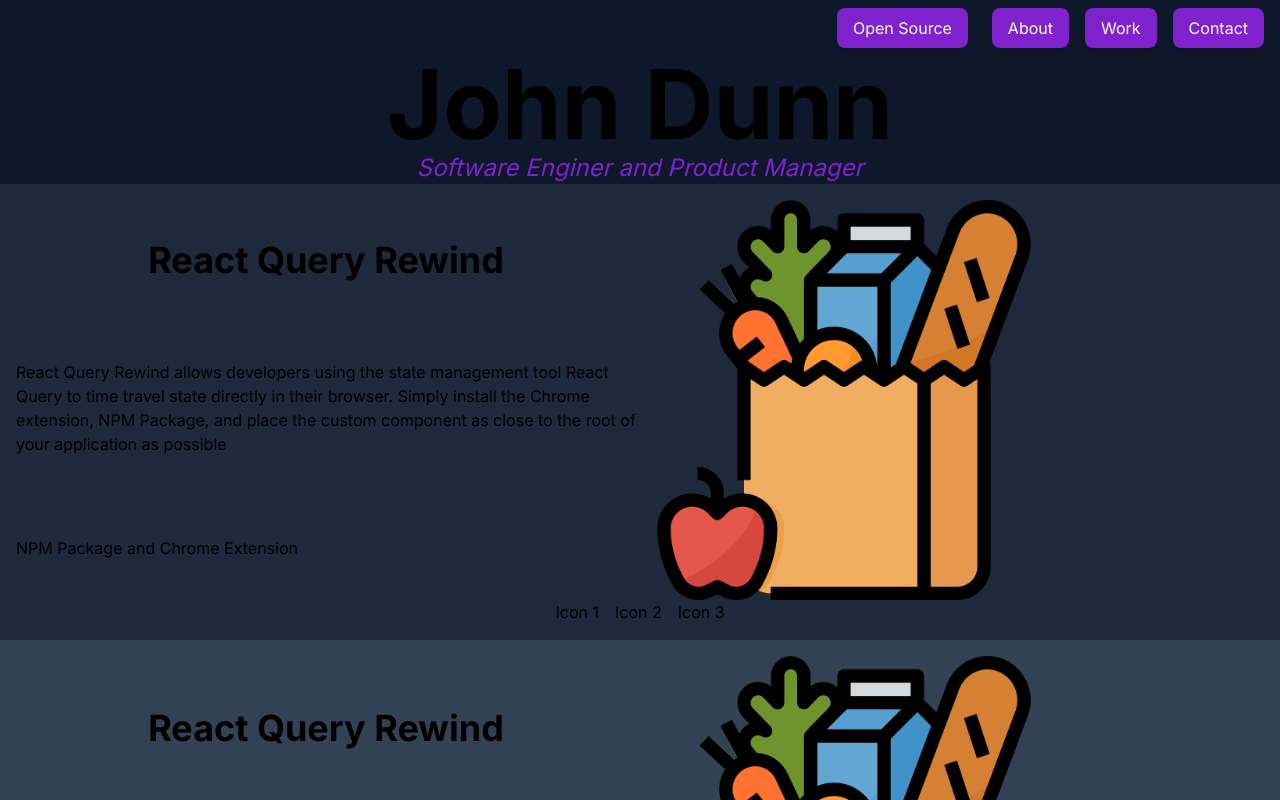
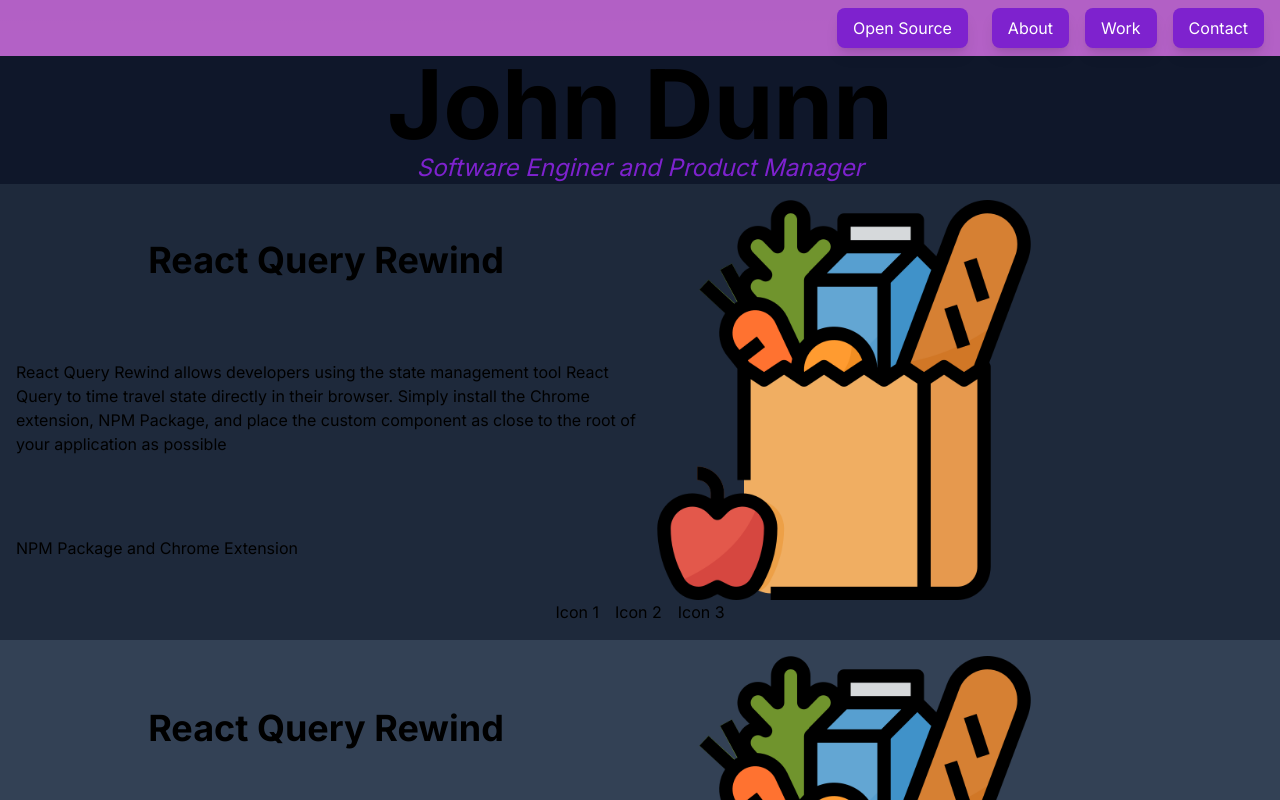
Before and after one commit to johnwdunn20/personal-website, a Next.js app: page / in a window 1280 px wide. Shown: the top 800 px of the page. Built offline with nearby package versions, Linux system fonts and the light colour scheme.

Commit message:
nav bar color

```diff
--- a/src/app/layout.tsx
+++ b/src/app/layout.tsx
@@ -17,7 +17,7 @@ export default function RootLayout({
 }>) {
   return (
     <html lang="en">
-      <body className={inter.className}>
+      <body className={`${inter.className}  bg-slate-900`}>
         <Nav />
         {children}
       </body>
--- a/src/components/Nav.tsx
+++ b/src/components/Nav.tsx
@@ -1,9 +1,21 @@
+'use client';
+
 import React from "react";
 
 const Nav = () => {
+  // Navigation bar should dissapear when scrolling down and reappear when scrolling up
+  // ** Needs to be transition
+  const [prevScrollPos, setPrevScrollPos] = React.useState(0);
+  const [visible, setVisible] = React.useState(true);
+  window.onscroll = () => {
+    const currentScrollPos = window.scrollY;
+    setVisible(prevScrollPos > currentScrollPos);
+    setPrevScrollPos(currentScrollPos);
+  }
+
   return (
-    <nav className="p-2 text-white bg-slate-900 sticky z-10">
-      <ul className="flex justify-end w-full">
+    <nav className={`p-2 text-white bg-fuchsia-400 bg-opacity-75 sticky z-10 ${visible ? 'top-0' : ''}`}>
+      <ul className="flex flex-wrap justify-end w-full">
         <li className="ml-4 mr-2 rounded-lg bg-purple-700 py-2 px-4 cursor-pointer shadow-lg hover:bg-purple-500">
           <a href="#open-source">Open Source</a>
         </li>
```
